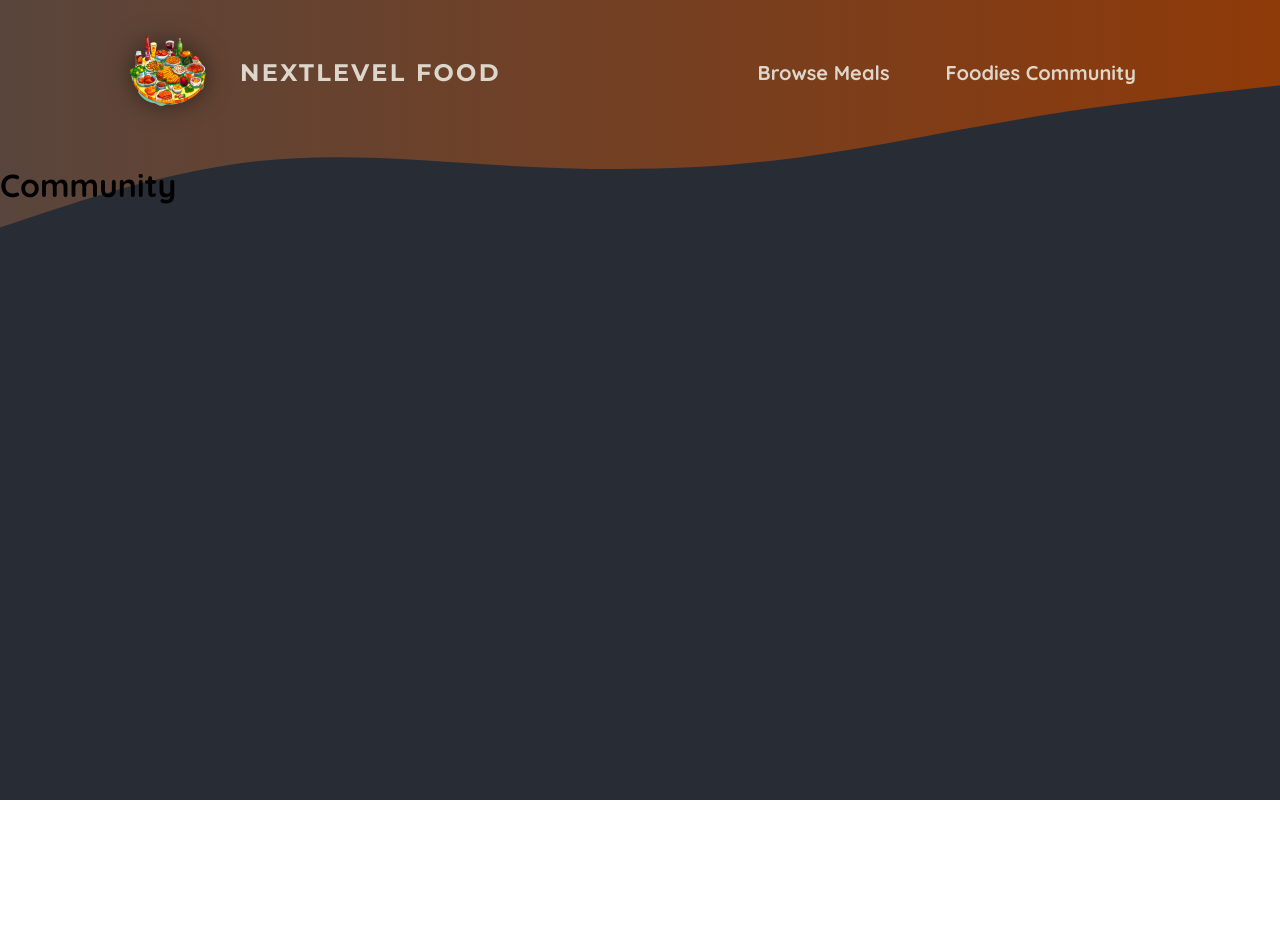
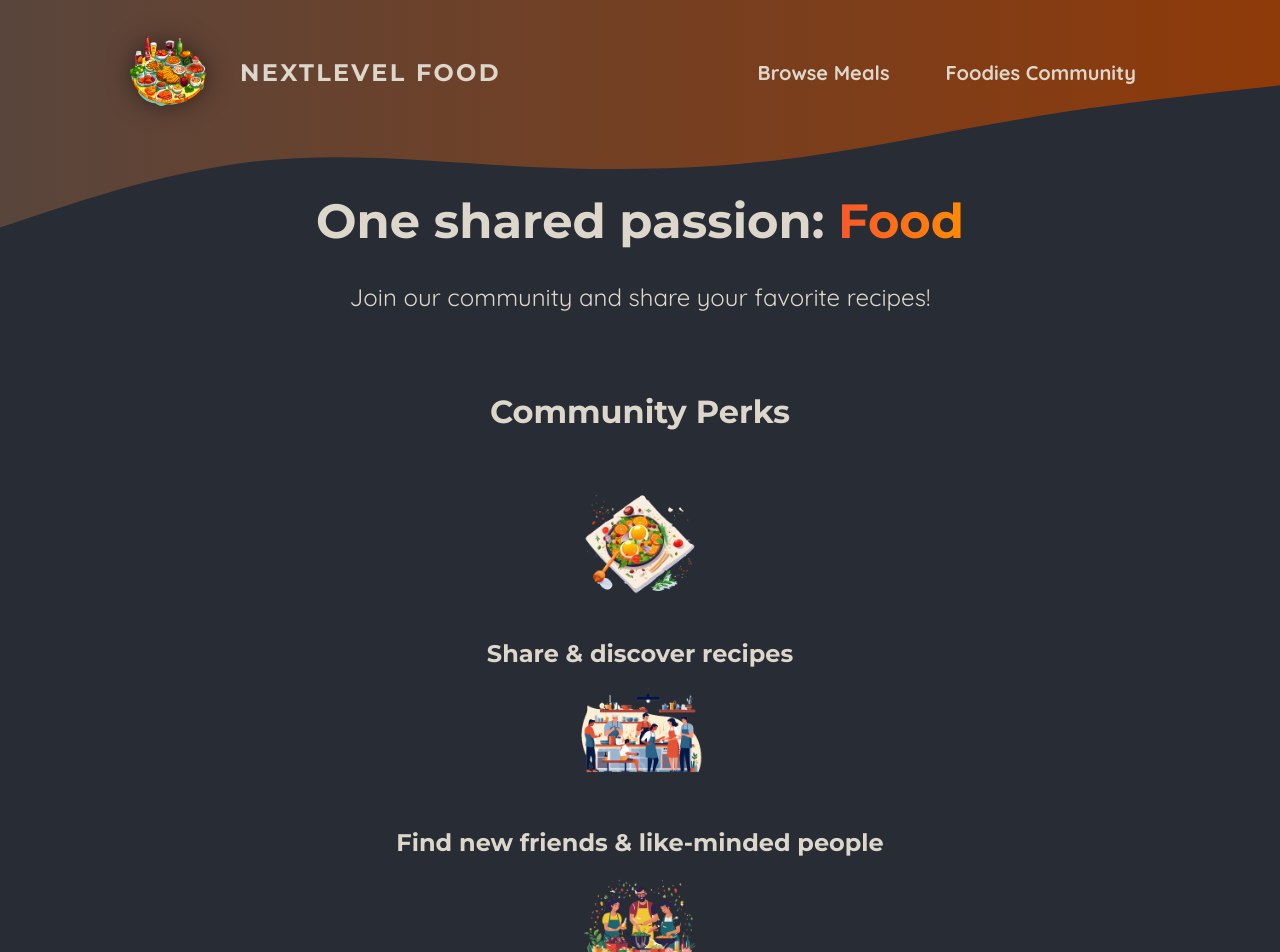
Before and after one commit to HrsHristov/foodies-app, a Next.js app: page /community in a window 1280 px wide. Shown: the top 952 px of the page. Before the commit the page ends 800 px from the top, so only its background shows below. Built offline with nearby package versions, Linux system fonts and the light colour scheme.

Commit message:
add community page and styling

```diff
--- a/app/community/page.js
+++ b/app/community/page.js
@@ -1,5 +1,46 @@
+import Image from "next/image";
+
+import mealIcon from "@/assets/icons/meal.png";
+import communityIcon from "@/assets/icons/community.png";
+import eventsIcon from "@/assets/icons/events.png";
+import classes from "./page.module.css";
+
 const CommunityPage = () => {
-    return <h1>Community</h1>;
+    return (
+        <>
+            <header className={classes.header}>
+                <h1>
+                    One shared passion:{" "}
+                    <span className={classes.highlight}>Food</span>
+                </h1>
+                <p>Join our community and share your favorite recipes!</p>
+            </header>
+            <main className={classes.main}>
+                <h2>Community Perks</h2>
+
+                <ul className={classes.perks}>
+                    <li>
+                        <Image src={mealIcon} alt="A delicious meal" />
+                        <p>Share & discover recipes</p>
+                    </li>
+                    <li>
+                        <Image
+                            src={communityIcon}
+                            alt="A crowd of people, cooking"
+                        />
+                        <p>Find new friends & like-minded people</p>
+                    </li>
+                    <li>
+                        <Image
+                            src={eventsIcon}
+                            alt="A crowd of people at a cooking event"
+                        />
+                        <p>Participate in exclusive events</p>
+                    </li>
+                </ul>
+            </main>
+        </>
+    );
 };
 
 export default CommunityPage;
--- /dev/null
+++ b/app/community/page.module.css
@@ -0,0 +1,61 @@
+.header {
+    gap: 3rem;
+    margin: 3rem auto 5rem auto;
+    width: 90%;
+    max-width: 75rem;
+    color: #ddd6cb;
+    font-size: 1.5rem;
+    text-align: center;
+}
+
+.header h1 {
+    font-family: "Montserrat", sans-serif;
+}
+
+.highlight {
+    background: linear-gradient(90deg, #f9572a, #ff8a05);
+    background-clip: text;
+    -webkit-background-clip: text;
+    -webkit-text-fill-color: transparent;
+}
+
+.main {
+    width: 90%;
+    max-width: 40rem;
+    margin: 0 auto;
+    text-align: center;
+}
+
+.main h2 {
+    font-family: "Montserrat", sans-serif;
+    font-size: 2rem;
+    margin-bottom: 3rem;
+    color: #ddd6cb;
+}
+
+.perks {
+    list-style: none;
+    margin: 3rem 0;
+    padding: 0;
+}
+
+.perks li {
+    display: flex;
+    flex-direction: column;
+    align-items: center;
+    gap: 2rem;
+}
+
+.perks img {
+    width: 8rem;
+    height: 8rem;
+    object-fit: contain;
+}
+
+.perks p {
+    font-family: "Montserrat", sans-serif;
+    font-size: 1.5rem;
+    font-weight: bold;
+    margin: 0;
+    color: #ddd6cb;
+}
```
